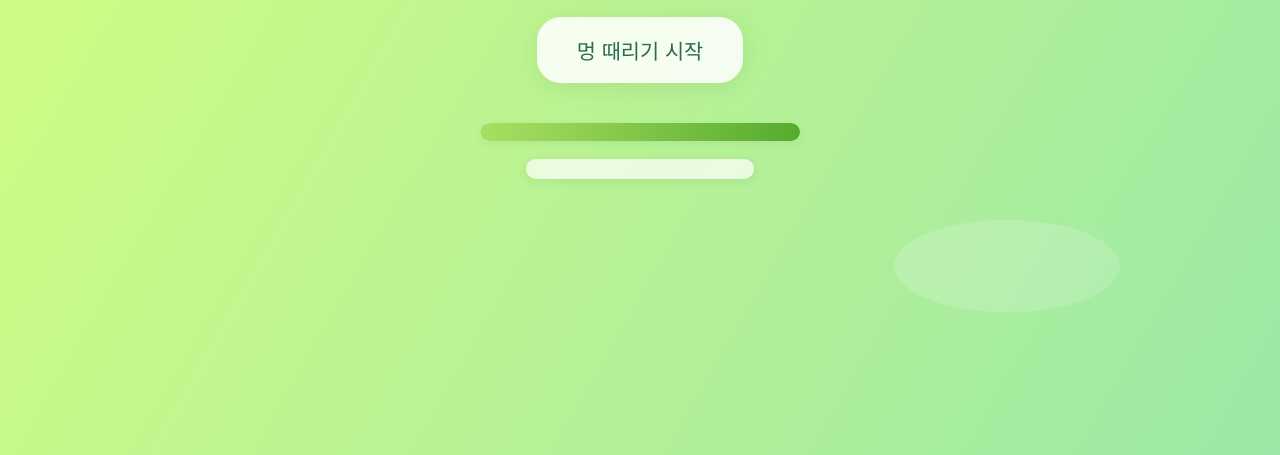
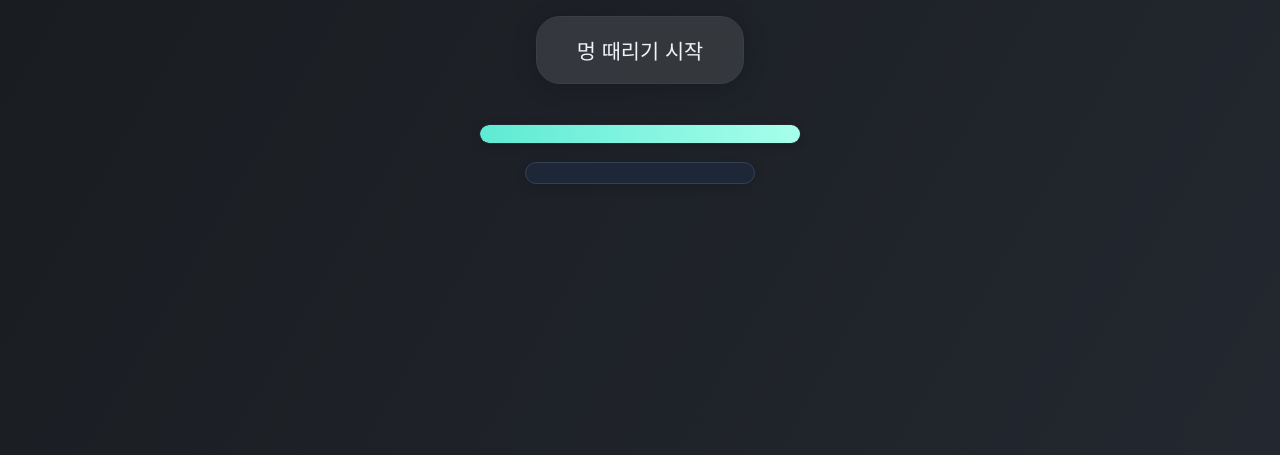
Before and after one commit to today-self-study/one-minute-break, a plain HTML site: page index.html in a window 1280 px wide. Shown: the part 345-800 px from the top of the page. Drawn offline with Linux system fonts and the light colour scheme.

Commit message:
구름 애니메이션 완전 제거 및 README 반영

```diff
--- a/style.css
+++ b/style.css
@@ -10,9 +10,9 @@ body, html {
   position: fixed;
   top: 0; left: 0; right: 0; bottom: 0;
   z-index: 0;
-  /* 눈이 편안한 연녹색 그라데이션 */
-  background: linear-gradient(120deg, #d4fc79 0%, #96e6a1 100%);
-  opacity: 0.95;
+  /* 검정에 가까운 어두운 그라데이션 */
+  background: linear-gradient(120deg, #181c20 0%, #23272f 100%);
+  opacity: 1;
   animation: bgMove 20s ease-in-out infinite alternate;
 }
 
@@ -32,24 +32,26 @@ body, html {
 }
 
 h1 {
-  color: #2d6a4f;
+  color: #f1f3f6;
   margin-bottom: 32px;
-  text-shadow: 0 2px 8px rgba(255,255,255,0.5);
+  text-shadow: 0 2px 8px rgba(0,0,0,0.5);
 }
 
 #start-btn {
-  background: rgba(255,255,255,0.85);
-  border: none;
+  background: rgba(255,255,255,0.10);
+  border: 1.5px solid #3a3f47;
   border-radius: 24px;
   padding: 18px 40px;
   font-size: 1.3rem;
-  color: #2d6a4f;
+  color: #f1f3f6;
   cursor: pointer;
-  box-shadow: 0 4px 24px rgba(0,0,0,0.08);
-  transition: background 0.2s, transform 0.2s;
+  box-shadow: 0 4px 24px rgba(0,0,0,0.18);
+  transition: background 0.2s, transform 0.2s, border 0.2s;
 }
 #start-btn:hover {
-  background: #b7e5b4;
+  background: #23272f;
+  border: 1.5px solid #5eead4;
+  color: #5eead4;
   transform: scale(1.05);
 }
 
@@ -64,16 +66,17 @@ h1 {
 #progress-bar-container {
   width: 320px;
   height: 18px;
-  background: rgba(255,255,255,0.7);
+  background: rgba(255,255,255,0.08);
   border-radius: 12px;
-  box-shadow: 0 2px 8px rgba(0,0,0,0.06);
+  box-shadow: 0 2px 8px rgba(0,0,0,0.18);
   margin-bottom: 18px;
   overflow: hidden;
+  border: 1.5px solid #23272f;
 }
 #progress-bar {
   height: 100%;
   width: 100%;
-  background: linear-gradient(90deg, #a8e063 0%, #56ab2f 100%);
+  background: linear-gradient(90deg, #5eead4 0%, #a7ffeb 100%);
   border-radius: 12px 0 0 12px;
   transition: width 0.3s cubic-bezier(.4,2,.6,1);
 }
@@ -84,42 +87,15 @@ h1 {
 
 #message {
   font-size: 1.4rem;
-  color: #2d6a4f;
-  background: rgba(255,255,255,0.7);
+  color: #e0f2fe;
+  background: rgba(30,41,59,0.85);
   border-radius: 16px;
   padding: 10px 24px;
-  box-shadow: 0 2px 12px rgba(0,0,0,0.07);
+  box-shadow: 0 2px 12px rgba(0,0,0,0.17);
   min-width: 180px;
   text-align: center;
   display: inline-block;
-}
-
-/* 잔잔한 애니메이션: 부드러운 구름 (연녹색/흰색) */
-.background-animation::before, .background-animation::after {
-  content: '';
-  position: absolute;
-  border-radius: 50%;
-  opacity: 0.18;
-  background: linear-gradient(120deg, #fff 60%, #e0ffe6 100%);
-  z-index: 1;
-}
-.background-animation::before {
-  width: 300px; height: 120px;
-  left: 10vw; top: 20vh;
-  animation: cloudMove1 18s linear infinite alternate;
-}
-.background-animation::after {
-  width: 220px; height: 90px;
-  right: 12vw; bottom: 18vh;
-  animation: cloudMove2 22s linear infinite alternate;
-}
-@keyframes cloudMove1 {
-  0% { transform: translateX(0) scale(1); }
-  100% { transform: translateX(60px) scale(1.08); }
-}
-@keyframes cloudMove2 {
-  0% { transform: translateX(0) scale(1); }
-  100% { transform: translateX(-40px) scale(1.12); }
+  border: 1.5px solid #334155;
 }
 
 @media (max-width: 600px) {
```
Also changed, not shown: 1 other file.
